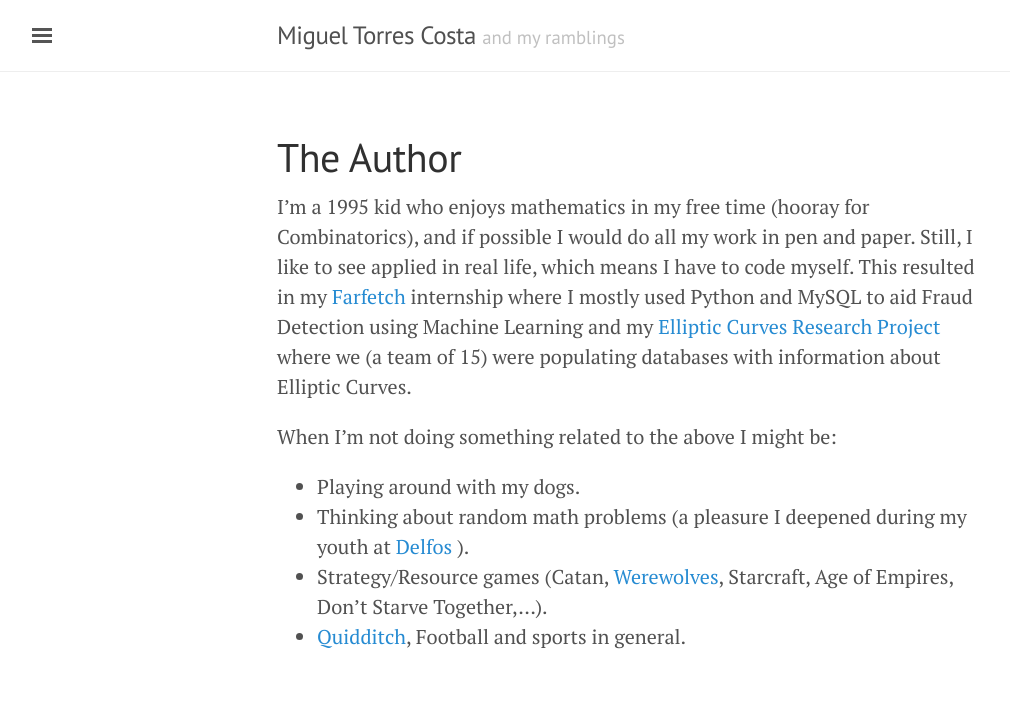
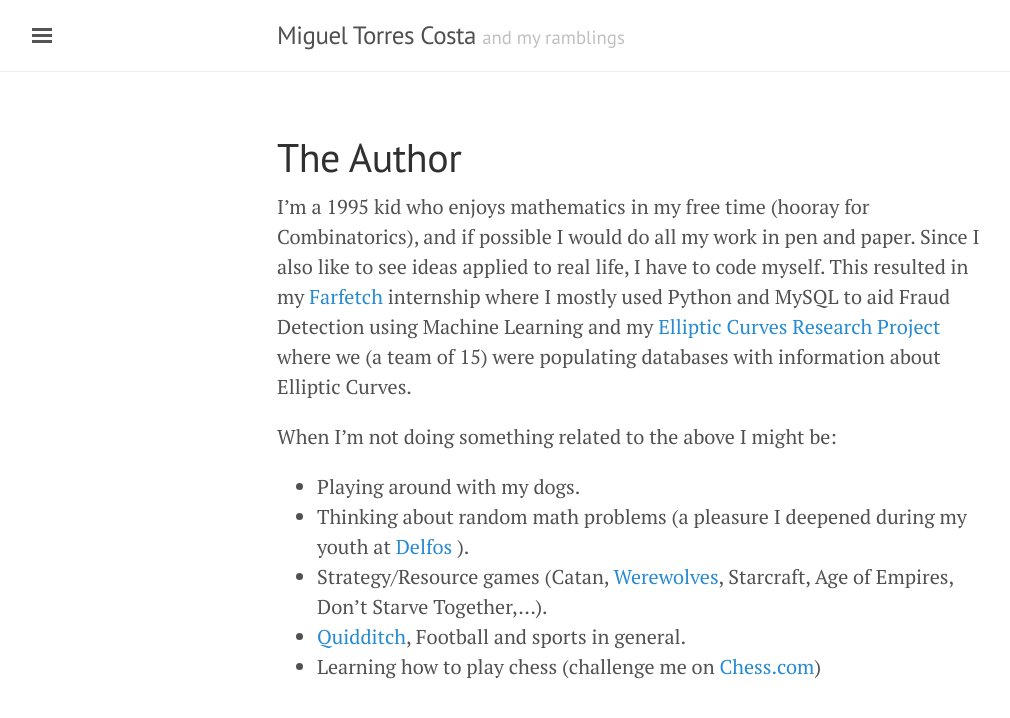
Before and after one commit to migueltorrescosta/migueltorrescosta.github.io, a Jekyll site: the page built from page_The_Author.md, in a window 1280 px wide. Shown: the top 718 px of the page, without its empty margins (3-1013 px from the left). Built offline with Jekyll 4.4.1, drawn with Linux system fonts in a browser that asks for light colours; nearby versions of some CDN libraries.

Commit message:
Updated content

```diff
--- a/page_The_Author.md
+++ b/page_The_Author.md
@@ -5,7 +5,7 @@
 permalink: /the_author/
 ---
 
-I'm a 1995 kid who enjoys mathematics in my free time (hooray for Combinatorics), and if possible I would do all my work in pen and paper. Still, I like to see applied in real life, which means I have to code myself. This resulted in my [Farfetch]({{site.baseurl}}{% link _posts/2014-07-23-Farfetch.md %}) internship where I mostly used Python and MySQL to aid Fraud Detection using Machine Learning and my [Elliptic Curves Research Project]({{site.baseurl}}{% link _posts/2015-09-18-Elliptic-Curves.md %}) where we (a team of 15) were populating databases with information about Elliptic Curves.
+I'm a 1995 kid who enjoys mathematics in my free time (hooray for Combinatorics), and if possible I would do all my work in pen and paper. Since I also like to see ideas applied to real life, I have to code myself. This resulted in my [Farfetch]({{site.baseurl}}{% link _posts/2014-07-23-Farfetch.md %}) internship where I mostly used Python and MySQL to aid Fraud Detection using Machine Learning and my [Elliptic Curves Research Project]({{site.baseurl}}{% link _posts/2015-09-18-Elliptic-Curves.md %}) where we (a team of 15) were populating databases with information about Elliptic Curves.
 
 When I'm not doing something related to the above I might be:
 
@@ -13,3 +13,4 @@
 - Thinking about random math problems (a pleasure I deepened during my youth at [Delfos]({{site.baseurl}}{% link _posts/2013-09-29-Delfos.md %}) ).
 - Strategy/Resource games (Catan, [Werewolves](https://en.wikipedia.org/wiki/Mafia_(party_game)), Starcraft, Age of Empires, Don't Starve Together,...).
 - [Quidditch](http://www.ouqc.uk/), Football and sports in general.
+- Learning how to play chess (challenge me on [Chess.com](https://www.chess.com/member/mtorres73))
```
